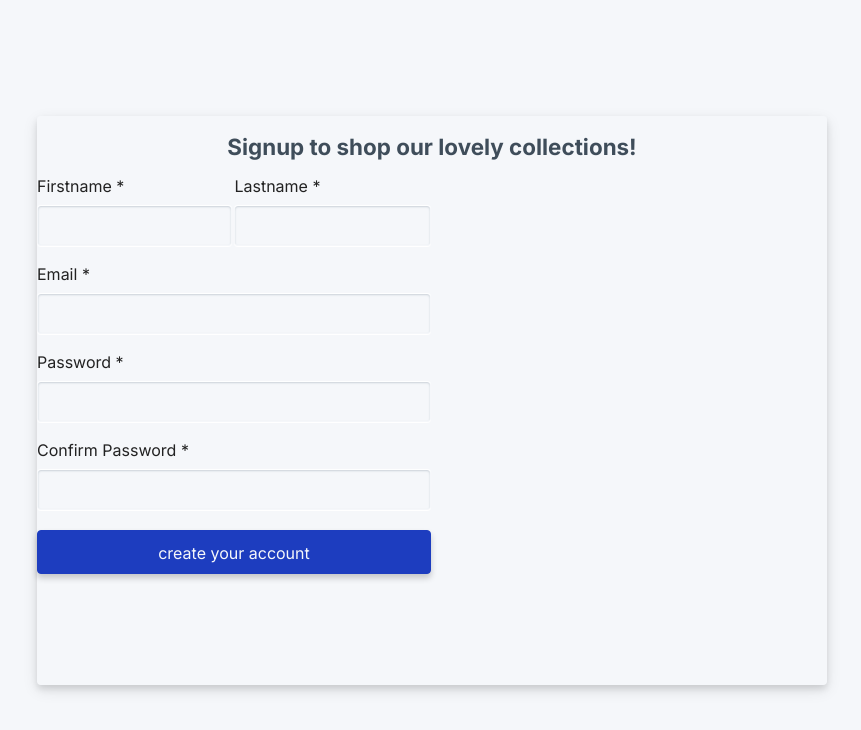
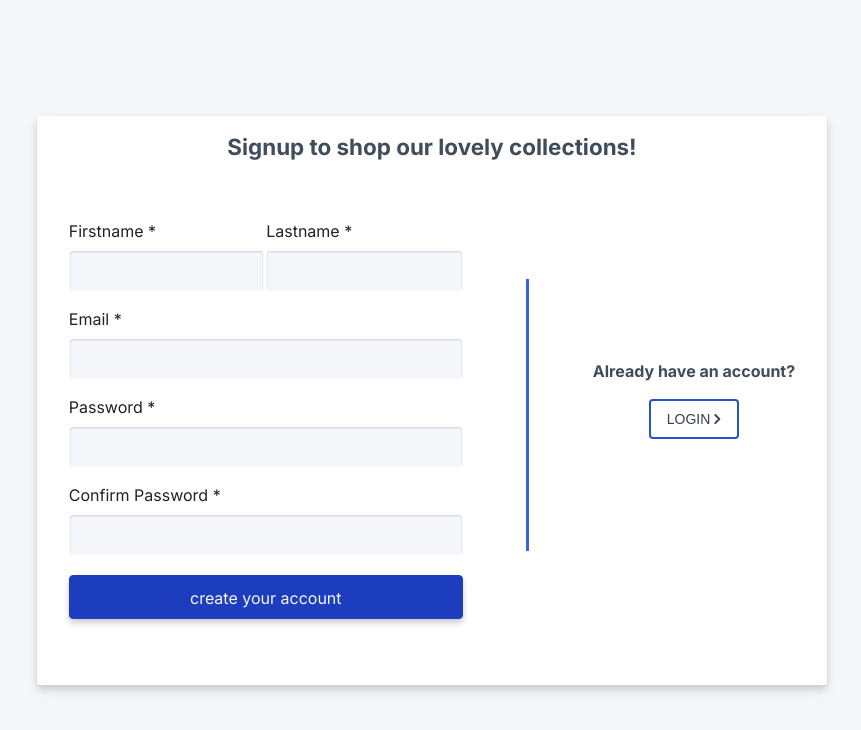
Before and after one commit to Kellswork/shopping-site-frontend, a React app: page / in a window 1280 px wide. Shown: the top 730 px of the page, without its empty margins (208-1069 px from the left). Built offline with nearby package versions, Linux system fonts and the light colour scheme.

Commit message:
finished styling signup card

```diff
--- a/src/App.js
+++ b/src/App.js
@@ -1,7 +1,7 @@
 import React from 'react'
 import styled from 'styled-components'
 import { neutrals } from './utils'
-import { SignupForm } from './components/organisms/Forms'
+import { SignupPage } from './components/pages/Signup'
 
 const Div = styled.div`
   background-color: ${neutrals.lightgrey100};
@@ -16,7 +16,7 @@ const Div = styled.div`
 function App() {
   return (
     <Div>
-      <SignupForm />
+      <SignupPage />
     </Div>
   )
 }
--- a/src/components/atoms/buttons.js
+++ b/src/components/atoms/buttons.js
@@ -7,6 +7,16 @@ import {
   primaryBlue,
   neutrals,
 } from '../../utils'
+
+export const SecondaryButton = styled.button`
+  width: 90.09px;
+  height: 40px;
+  background: transparent;
+  border: ${border(primaryBlue[6])[3]};
+  box-sizing: border-box;
+  border-radius: 4px;
+  color: ${neutrals.darkgrey400};
+`
 
 export const FormButton = styled.button`
   padding: 0;
--- /dev/null
+++ b/src/components/atoms/icons.js
@@ -0,0 +1,18 @@
+import React from 'react'
+
+export const IconRight = () => (
+  <svg
+    width="7"
+    height="10"
+    viewBox="0 0 7 10"
+    fill="none"
+    xmlns="http://www.w3.org/2000/svg"
+  >
+    <path
+      fillRule="evenodd"
+      clipRule="evenodd"
+      d="M0.658258 1.70711C0.271634 1.31658 0.271634 0.683418 0.658258 0.292893C1.04488 -0.0976305 1.67172 -0.0976305 2.05835 0.292893L6.0184 4.29289C6.40502 4.68342 6.40502 5.31658 6.0184 5.70711L2.05835 9.70711C1.67172 10.0976 1.04488 10.0976 0.658258 9.70711C0.271634 9.31658 0.271634 8.68342 0.658258 8.29289L3.91826 5L0.658258 1.70711Z"
+      fill="#3E4C59"
+    />
+  </svg>
+)
--- a/src/components/molecules/TextFields.js
+++ b/src/components/molecules/TextFields.js
@@ -3,7 +3,6 @@ import styled from 'styled-components'
 import {
   typeScale,
   neutrals,
-  border,
   radius,
   primaryBlue,
   headerFont,
--- a/src/components/organisms/Forms.js
+++ b/src/components/organisms/Forms.js
@@ -8,6 +8,7 @@ import {
   white,
   radius,
   spacingUnit,
+  primaryBlue,
 } from '../../utils'
 import {
   FirstNameInput,
@@ -17,32 +18,38 @@ import {
   ConfirmPasswordInput,
 } from '../molecules/TextFields'
 
-import { FormButton } from '../atoms/buttons'
+import { FormButton, SecondaryButton } from '../atoms/buttons'
+import { IconRight } from '../atoms/icons'
 
-const FormWrapper = styled.div`
+const CardContainer = styled.div`
   width: 100%;
   max-width: 790px;
   height: 569px;
+  display: flex;
+  flex-direction: column;
   background-color: ${white};
   border-radius: ${radius.sm};
   box-shadow: 0px 5px 15px rgba(0, 0, 0, 0.1), 0px 4px 6px rgba(0, 0, 0, 0.1);
-  display: flex;
-  flex-direction: column;
   box-sizing: border-box;
-`
-const FormHeader = styled.h3`
+  h4 {
     font-size: ${typeScale.H4};
     font-family: ${headerFont};
     font-weight: ${fontWeight.bold};
     color: ${neutrals.darkgrey300};
     margin: 0 auto;
-  padding: ${spacingUnit[4]} 0px;
+    padding-top: ${spacingUnit[4]};
+  }
 `
 
-export const Form = styled.form`
+const CardContent = styled.div`
+  display: flex;
+  height: 100%;
+  justify-content: space-around;
+  align-items: center;
+`
+
+const Form = styled.form`
   max-width: 394px;
-  height: 386px;
-  /* border: 1px solid black; */
   box-sizing: border-box;
   display: flex;
   flex-direction: column;
@@ -52,9 +59,36 @@ const FloatDiv = styled.div`
   display: flex;
 `
 
+const RectDiv = styled.div`
+  width: 2.97px;
+  height: 272px;
+  background: ${primaryBlue[5]};
+  margin-bottom: ${spacingUnit[2]};
+`
+const LoginDiv = styled.div`
+  box-sizing: border-box;
+  padding-bottom: ${spacingUnit[8]};
+  text-align: center;
+
+  p {
+    padding-bottom: ${spacingUnit[4]};
+    font-family: ${headerFont};
+    font-weight: bold;
+    font-size: ${spacingUnit[3]};
+    color: ${neutrals.darkgrey300};
+  }
+  button {
+    font-size: ${spacingUnit[2.5]};
+  }
+  span {
+    padding-left: ${spacingUnit[0]};
+  }
+`
+
 export const SignupForm = () => (
-  <FormWrapper>
-    <FormHeader>Signup to shop our lovely collections!</FormHeader>
+  <CardContainer>
+    <h4> Signup to shop our lovely collections! </h4>
+    <CardContent>
       <Form>
         <FloatDiv>
           <FirstNameInput />
@@ -65,5 +99,16 @@ export const SignupForm = () => (
         <ConfirmPasswordInput />
         <FormButton>create your account</FormButton>
       </Form>
-  </FormWrapper>
+      <RectDiv></RectDiv>
+      <LoginDiv>
+        <p>Already have an account?</p>
+        <SecondaryButton>
+          LOGIN
+          <span>
+            <IconRight />
+          </span>
+        </SecondaryButton>
+      </LoginDiv>
+    </CardContent>
+  </CardContainer>
 )
--- a/src/utils/border.js
+++ b/src/utils/border.js
@@ -1,6 +1,7 @@
 export const border = (color) => ({
   1: `1px solid ${color} `,
   2: `1px inset ${color} `,
+  3: `2px solid ${color}`,
 })
 
 export const radius = {
--- a/src/utils/spacing.js
+++ b/src/utils/spacing.js
@@ -2,9 +2,12 @@ export const spacingUnit = {
   0: '0.25rem',
   1: '0.5rem',
   2: '0.75rem',
+  2.5: '0.875rem',
   3: '1rem',
   4: '1.25rem',
   5: '1.5rem',
   6: '2rem',
+  7: '2.25rem',
+  8: '2.5rem',
 }
 // RUI p63
```
Also changed, not shown: src/components/pages/Signup.js (+15 -0 lines). Lines whose indentation alone changed are shown as unchanged.
